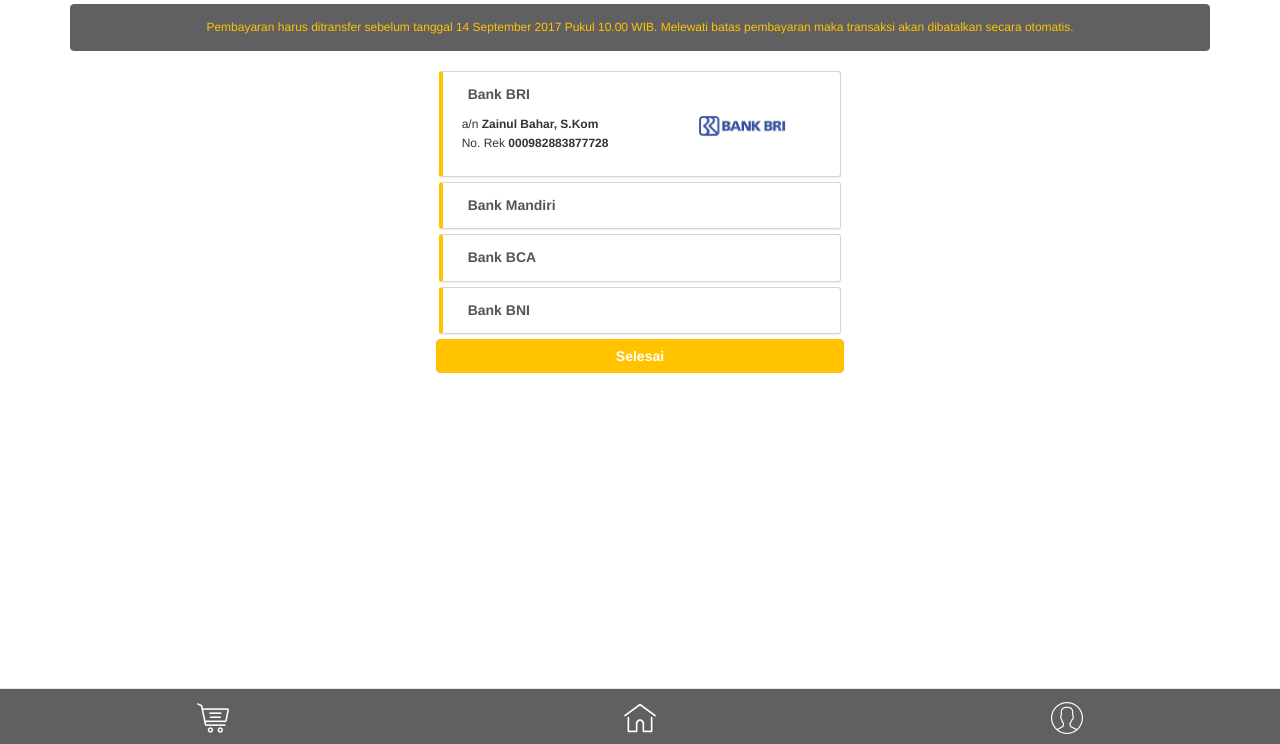
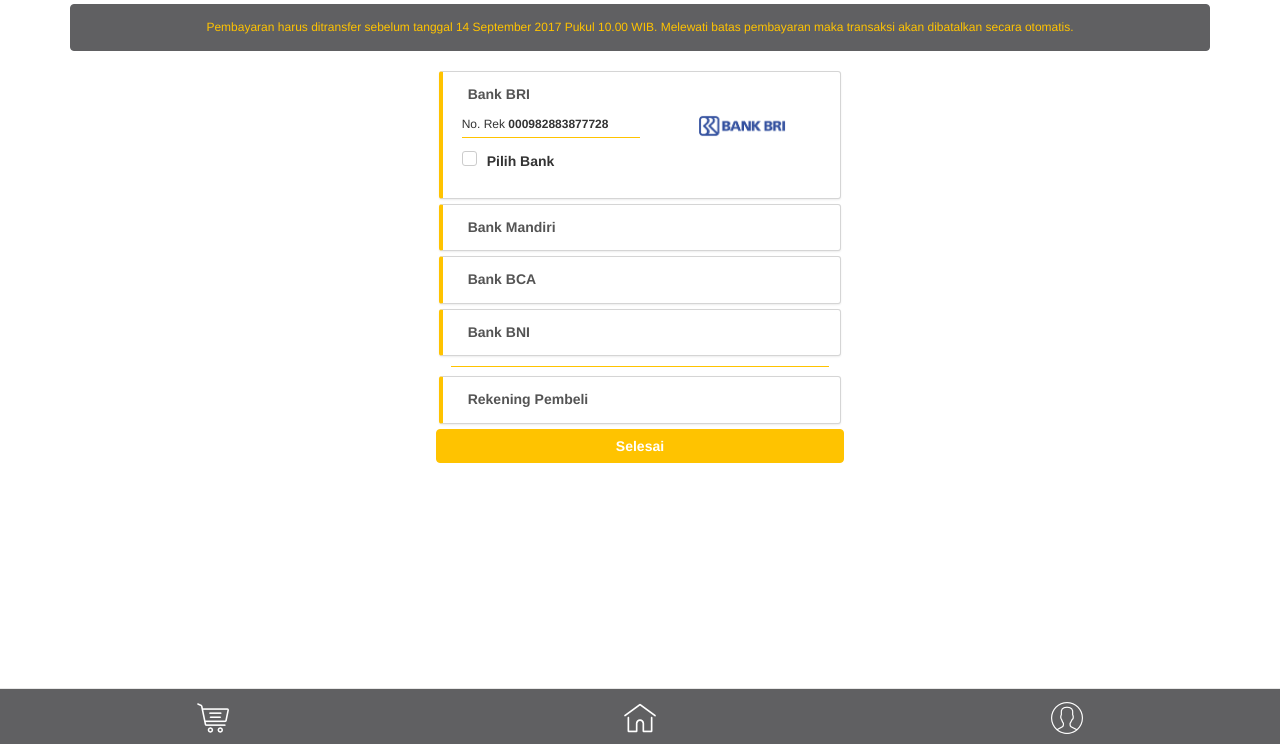
Before and after one commit to GoyangPiranha/web-app, a CodeIgniter app: page /web-app/Payment_method in a window 1280 px wide, after a click on "Bank BRI". Shown: the part 56-800 px from the top of the page. Run offline with CodeIgniter, Linux system fonts and the light colour scheme; some libraries are stand-ins or nearby versions.

Commit message:
tambah ukuran pada view sent_details dan tambah checkbox pada view payment_method

```diff
--- a/application/controllers/Sent_details.php
+++ b/application/controllers/Sent_details.php
@@ -22,12 +22,14 @@
         parent::__construct();
         $this->load->helper('url');
         $this->load->model('M_users','m_user',TRUE);
+		$this->load->model('M_transaksi','',TRUE);
     }
 	public function index()
 	{
 		if(isset($_SESSION['USERNAME'])){
 			$username = $_SESSION['USERNAME'];
 			$data['provinsi'] = $this->m_user->getProvinsiQuery();
+			$data['ukuran'] = $this->M_transaksi->getUkuran();
 			$this->load->view('sent_details', $data);
 		}
 		else{
--- a/application/models/M_transaksi.php
+++ b/application/models/M_transaksi.php
@@ -31,6 +31,12 @@
             return $query->result();
         }
 
+        function getUkuran(){
+            $query = $this->db->query("SELECT * FROM `ukuran`");
+
+            return $query->result();
+        }
+
 
 
 
--- a/application/models/M_users.php
+++ b/application/models/M_users.php
@@ -111,7 +111,7 @@
 
 		//query get all user kecuali admin
 		function getNoAdmin(){
-			$query = $this->db->query("SELECT * FROM `user` WHERE `jenis_user` = 1");
+			$query = $this->db->query("SELECT u.nama_user, u.username_user, u.tanggal_lahir_user, u.alamat_user, u.email_user, u.contact_user, K.nama_kota, p.nama_provinsi, u.jenis_user FROM user U, kota K, provinsi P WHERE U.id_kota = K.id_kota AND K.id_provinsi = p.id_provinsi AND u.jenis_user = 1");
 			return $query->result();
 		}
 }
--- a/application/views/payment_method.php
+++ b/application/views/payment_method.php
@@ -10,6 +10,7 @@
     <link href="<?php echo base_url('assets/bootstrap/css/bootstrap.min.css'); ?>" rel="stylesheet">
     <link href="<?php echo base_url('assets/bootstrap/css/style.css'); ?>" rel="stylesheet">
     <link href="<?php echo base_url('assets/bootstrap/css/style.css'); ?>" rel="stylesheet">
+    <link rel="stylesheet" href="//netdna.bootstrapcdn.com/font-awesome/4.2.0/css/font-awesome.min.css">
 
 </head>
 <body style="margin-top: 60px; background: white;">
@@ -28,7 +29,8 @@
     </div>
 </div>
 
-<div class="col-lg-4 col-lg-offset-4 form-login">
+<form>
+    <div class="col-lg-4 col-lg-offset-4 form-login">
     <div id="accordion" role="tablist" aria-multiselectable="true">
         <div class="card list-view-column">
             <div class="card-header" role="tab" id="bri">
@@ -46,10 +48,14 @@
                         <div class="col-xs-6">
                             <div class="row">
                                 <div class="col-xs-12">
-                                    <h5 id="custom-h5">a/n <strong>Zainul Bahar, S.Kom </strong></h5>
+                                    <h5 id="custom-h5">No. Rek <strong>000982883877728</strong></h5>
                                 </div>
+                                <div class="col-xs-12"><div class="line-separator" id="separator"></div></div>
                                 <div class="col-xs-12">
-                                    <h5 id="custom-h5">No. Rek <strong>000982883877728</strong></h5>
+                                    <div class="checkbox">
+                                        <input type="checkbox" id="cb2">
+                                        <label for="cb2"><strong>Pilih Bank</strong></label>
+                                    </div>
                                 </div>
                             </div>
                         </div>
@@ -82,10 +88,14 @@
                         <div class="col-xs-6">
                             <div class="row">
                                 <div class="col-xs-12">
-                                    <h5 id="custom-h5">a/n <strong>Zainul Bahar, S.Kom </strong></h5>
+                                    <h5 id="custom-h5">No. Rek <strong>000982883877728</strong></h5>
                                 </div>
+                                <div class="col-xs-12"><div class="line-separator" id="separator"></div></div>
                                 <div class="col-xs-12">
-                                    <h5 id="custom-h5">No. Rek <strong>000982883877728</strong></h5>
+                                    <div class="checkbox">
+                                        <input type="checkbox" id="cb2">
+                                        <label for="cb2"><strong>Pilih Bank</strong></label>
+                                    </div>
                                 </div>
                             </div>
                         </div>
@@ -118,10 +128,14 @@
                         <div class="col-xs-6">
                             <div class="row">
                                 <div class="col-xs-12">
-                                    <h5 id="custom-h5">a/n <strong>Zainul Bahar, S.Kom </strong></h5>
+                                    <h5 id="custom-h5">No. Rek <strong>000982883877728</strong></h5>
                                 </div>
+                                <div class="col-xs-12"><div class="line-separator" id="separator"></div></div>
                                 <div class="col-xs-12">
-                                    <h5 id="custom-h5">No. Rek <strong>000982883877728</strong></h5>
+                                    <div class="checkbox">
+                                        <input type="checkbox" id="cb2">
+                                        <label for="cb2"><strong>Pilih Bank</strong></label>
+                                    </div>
                                 </div>
                             </div>
                         </div>
@@ -154,10 +168,14 @@
                         <div class="col-xs-6">
                             <div class="row">
                                 <div class="col-xs-12">
-                                    <h5 id="custom-h5">a/n <strong>Zainul Bahar, S.Kom </strong></h5>
+                                    <h5 id="custom-h5">No. Rek <strong>000982883877728</strong></h5>
                                 </div>
+                                <div class="col-xs-12"><div class="line-separator" id="separator"></div></div>
                                 <div class="col-xs-12">
-                                    <h5 id="custom-h5">No. Rek <strong>000982883877728</strong></h5>
+                                    <div class="checkbox">
+                                        <input type="checkbox" id="cb2">
+                                        <label for="cb2"><strong>Pilih Bank</strong></label>
+                                    </div>
                                 </div>
                             </div>
                         </div>
@@ -174,15 +192,62 @@
                 </div>
             </div>
         </div>
+        <!--end of card list view column-->
+    </div>
 
-    </div>
+    <div class="col-xs-12"><div class="line-separator" style="" id="separator"></div></div>
+    <div class="card list-view-column" style="margin-top:20px;">
+            <div class="card-header" role="tab" id="bni">
+                <h5 class="mb-0">
+                    <a data-toggle="collapse" data-parent="#accordion" href="#rekPembeli" aria-expanded="true" aria-controls="collapseOne">
+                        <div class="radio radio-primary">
+                            <strong>Rekening Pembeli</strong>
+                        </div>
+                    </a>
+                </h5>
+            </div>
+            <div id="rekPembeli" class="collapse" role="tabpanel" aria-labelledby="bni">
+                <div class="card-block">
+                    <div class="row" id="row-payment">
+                        <div class="col-xs-12" style="margin-bottom:5px;">
+                            <div class="form-group">
+                                <div class="input-group center-block">
+                                    <input name="nama_pemilik" type="text" class="form-control" placeholder="Nama Pemilik" aria-describedby="basic-addon1" id="edit-profil-input" value="">
+                                </div>
+                            </div>
+                        </div>
+                        <div class="col-xs-12" style="margin-bottom:5px;">
+                            <div class="form-group">
+                                <div class="input-group center-block">
+                                    <input name="no_rek" type="text" class="form-control" placeholder="Nomor Rekening" aria-describedby="basic-addon1" id="edit-profil-input" value="">
+                                </div>
+                            </div>
+                        </div>
+                        <div class="col-xs-12">
+                            <div class="form-group">
+                                <div class="input-group">
+                                    <select class="form-control" name="select_bank" id="select_bank">
+                                    <option value="">Pilih Bank</option>
+                                    </select>
+                                </div>
+                            </div>
+                        </div>
+                    </div>
+                </div>
+            </div>
+        </div>
+
     <div class="row">
         <div class="col-xs-12" style="margin-bottom: 10px;">
-             <button class="btn btn-block btn-custom-yellow center-block">Selesai</button>
+             <input type="submit" value="Selesai" class="btn btn-block btn-custom-yellow center-block"></input>
         </div>
 
     </div>
 </div>
+</form>
+
+
+<!--end of col-lg-4-->
 
 <nav class="navbar navbar-default navbar-fixed-bottom" style="background: #606062;">
     <div class="row" style="margin: 0;">
```
Also changed, not shown: application/views/admin_show_user.php (+7 -6 lines), application/views/sent_details.php (+17 -0 lines).
